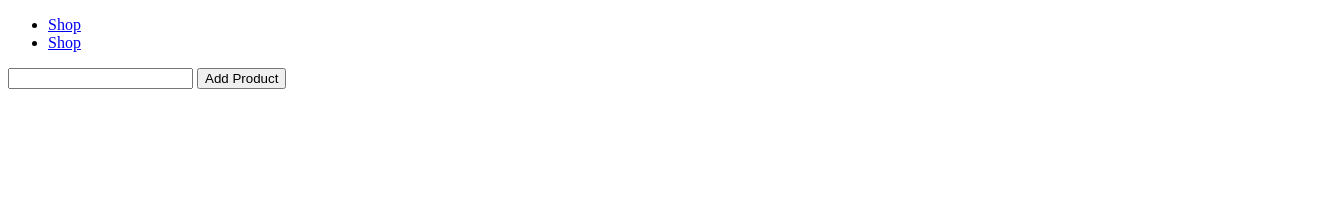
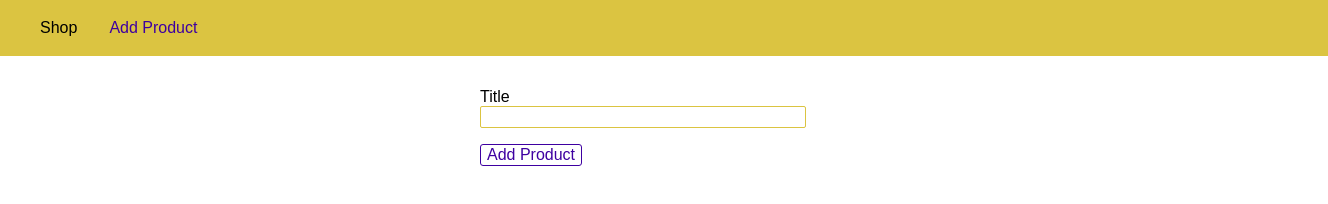
Before and after one commit to AnkitSingh1729/Node.js-Lesson-, a website: page Working with Express.js/views/add-product.html in a window 1280 px wide. Shown: the whole page, 1328 px wide, since content can reach past the window. Drawn offline with Linux system fonts and the light colour scheme.

Commit message:
Adding css files and serving them statically

```diff
--- a/Working with Express.js/app.js
+++ b/Working with Express.js/app.js
@@ -9,6 +9,8 @@ const shopRoutes = require('./routes/shop');
 
 app.use(express.urlencoded( {extended : false}));
 
+app.use(express.static(path.join(__dirname, 'public')));
+
 app.use('/admin', adminRoutes);
 app.use(shopRoutes);
 
--- /dev/null
+++ b/Working with Express.js/public/css/main.css
@@ -0,0 +1,45 @@
+body {
+    padding: 0;
+    margin: 0;
+    font-family: sans-serif;
+}
+
+main {
+    padding: 1rem;
+}
+
+.main-header {
+    width: 100%;
+    height: 3.5rem;
+    background-color: #dbc441;
+    padding: 0 1.5rem;
+}
+
+.main-header__nav {
+    height: 100%;
+    display: flex;
+    align-items: center;
+}
+
+.main-header__item-list {
+    list-style: none;
+    margin: 0;
+    padding: 0;
+    display: flex;
+}
+
+.main-header__item {
+    margin: 0 1rem;
+    padding: 0;
+}
+
+.main-header__item a {
+    text-decoration: none;
+    color: black;
+}
+
+.main-header__item a:hover,
+.main-header__item a:active,
+.main-header__item a.active {
+    color: #3e00a1;
+}
--- /dev/null
+++ b/Working with Express.js/public/css/product.css
@@ -0,0 +1,36 @@
+.product-form {
+    width: 20rem;
+    max-width: 90%;
+    margin: auto;
+}
+
+.form-control {
+    margin: 1rem 0;
+}
+
+.form-control label,
+.form-control input {
+    display: block;
+    width: 100%;
+}
+
+.form-control input {
+    border: 1px solid #dbc441;
+    font: inherit;
+    border-radius: 2px;
+}
+
+button {
+    font: inherit;
+    border: 1px solid #3e00a1;
+    color: #3e00a1;
+    background: white;
+    border-radius: 3px;
+    cursor: pointer;
+}
+
+button:hover,
+button:active {
+    background-color: #3e00a1;
+    color: white;
+}
--- a/Working with Express.js/routes/admin.js
+++ b/Working with Express.js/routes/admin.js
@@ -1,12 +1,14 @@
 const path = require('path');
 
 const express = require('express');
+
+const rootDir = require('../util/path');
 
 const router = express.Router();
 
 // /admin/add-product => GET
 router.get('/add-product', (req, res, next) => {
-    res.sendFile(path.join(__dirname, '../', 'views', 'add-product.html'));
+    res.sendFile(path.join(rootDir, 'views', 'add-product.html'));
 })
 
 // This middleware only trigger for incoming post request. It's a filter.
--- a/Working with Express.js/routes/shop.js
+++ b/Working with Express.js/routes/shop.js
@@ -2,10 +2,12 @@ const path = require('path');
 
 const express = require('express');
 
+const rootDir = require('../util/path');
+
 const router = express.Router();
 
 router.get('/', (req, res, next) => {
-    res.sendFile(path.join(__dirname, '../', 'views', 'shop.html'));    // Works on both windows and linux system
+    res.sendFile(path.join(rootDir, 'views', 'shop.html'));    // Works on both windows and linux system
 });
 
 module.exports = router;
--- /dev/null
+++ b/Working with Express.js/util/path.js
@@ -0,0 +1,3 @@
+const path = require('path');
+
+module.exports = path.dirname(require.main.filename);
--- a/Working with Express.js/views/add-product.html
+++ b/Working with Express.js/views/add-product.html
@@ -1,27 +1,35 @@
 <!DOCTYPE html>
 <html lang="en">
+
 <head>
     <meta charset="UTF-8">
     <meta name="viewport" content="width=device-width, initial-scale=1.0">
-    <meta http-equiv="X-UA-Compatible" content="IE=edge">
+    <meta http-equiv="X-UA-Compatible" content="ie=edge">
     <title>Add Product</title>
+    <link rel="stylesheet" href="/css/main.css">
+    <link rel="stylesheet" href="/css/product.css">
 </head>
+
 <body>
-    <header>
-        <nav>
-            <ul>
-                <li><a href="/">Shop</a></li>
-                <li><a href="/add-product">Shop</a></li>
+    <header class="main-header">
+        <nav class="main-header__nav">
+            <ul class="main-header__item-list">
+                <li class="main-header__item"><a href="/">Shop</a></li>
+                <li class="main-header__item"><a class="active" href="/admin/add-product">Add Product</a></li>
             </ul>
         </nav>
     </header>
 
     <main>
-        <form action="/add-product" method="POST">
-            <input type="text" name="title">
+        <form class="product-form" action="/admin/add-product" method="POST">
+            <div class="form-control">
+                <label for="title">Title</label>
+                <input type="text" name="title" id="title">
+            </div>
+
             <button type="submit">Add Product</button>
         </form>
     </main>
+</body>
 
-</body>
 </html>
```
Also changed, not shown: Working with Express.js/views/404.html (+14 -2 lines), Working with Express.js/views/shop.html (+10 -7 lines), 1 other file.
